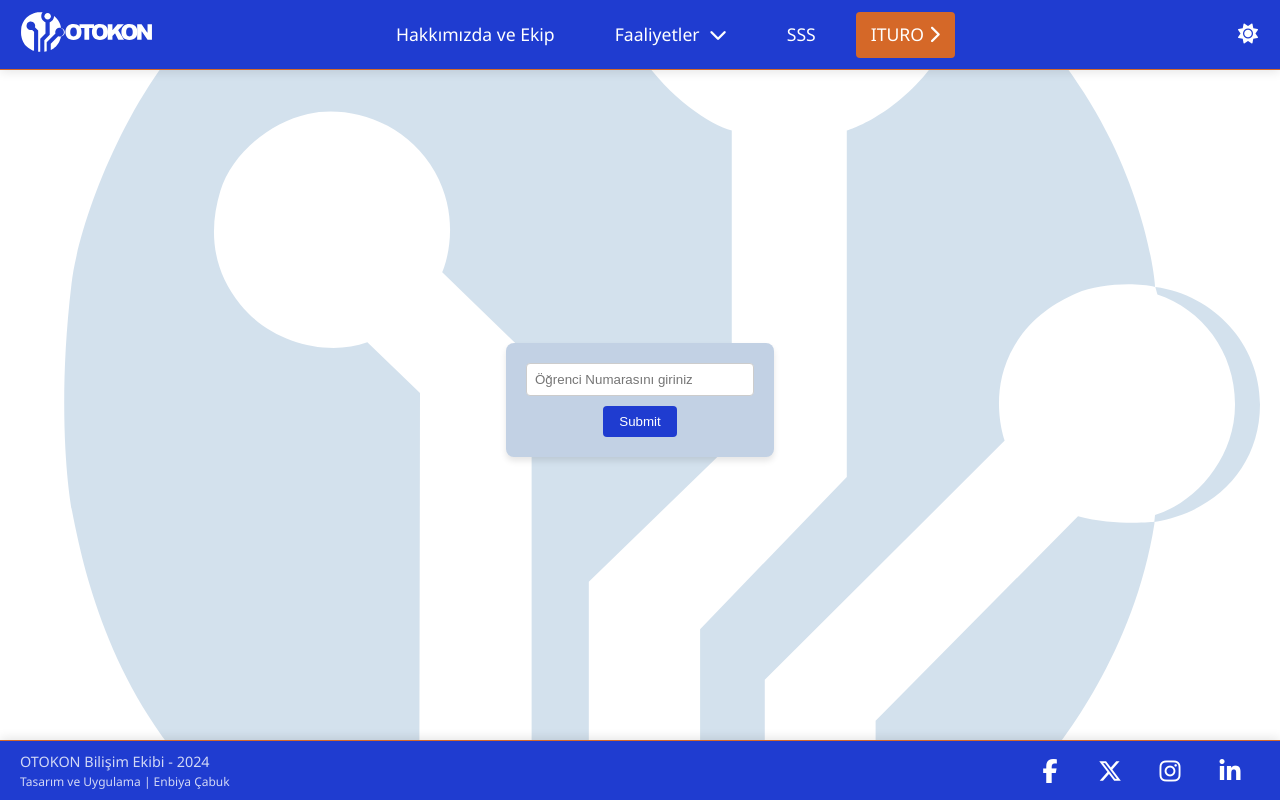
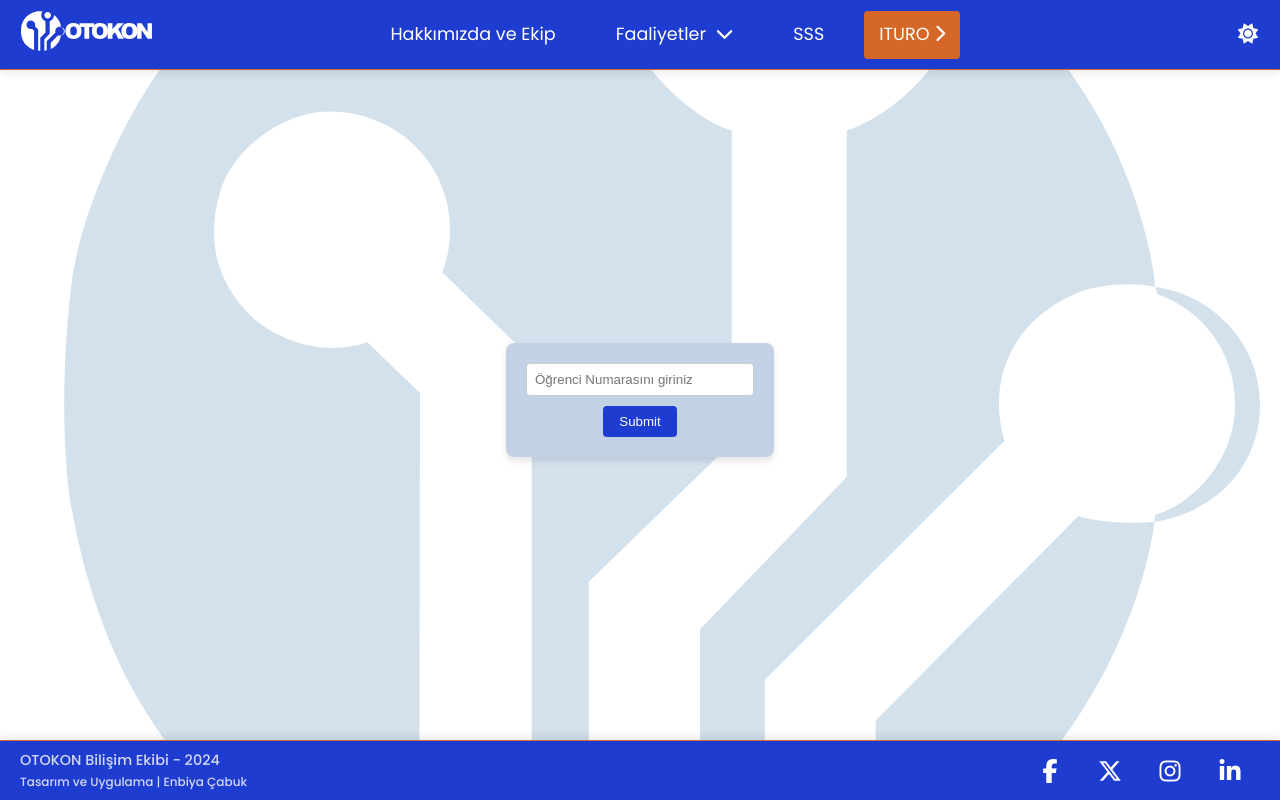
Before and after one commit to kemiseen/site, a Flask app: page /certificate.html in a window 1280 px wide. Run offline with Flask 3, Linux system fonts and the light colour scheme; some libraries are stand-ins or nearby versions; some web fonts are replaced.

Commit message:
Update certificate.css

```diff
--- a/static/css/certificate.css
+++ b/static/css/certificate.css
@@ -1,5 +1,4 @@
 body {
-    font-family: 'Segoe UI', 'Arial', sans-serif;
     text-align: center;
     display: flex;
     justify-content: center;
```
